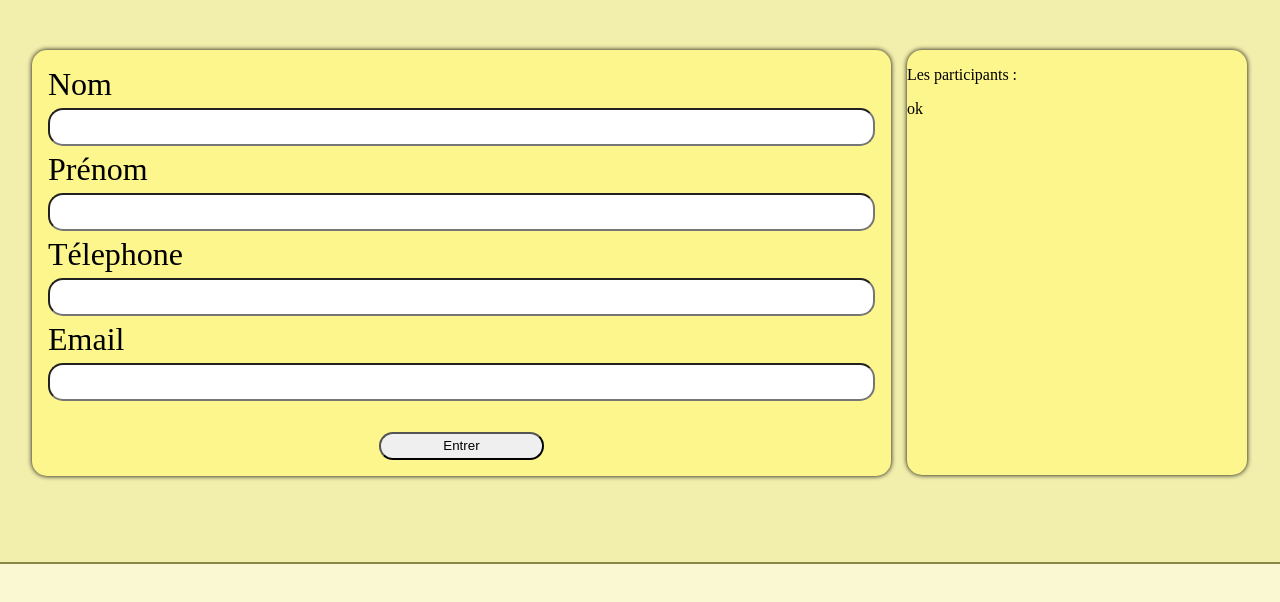
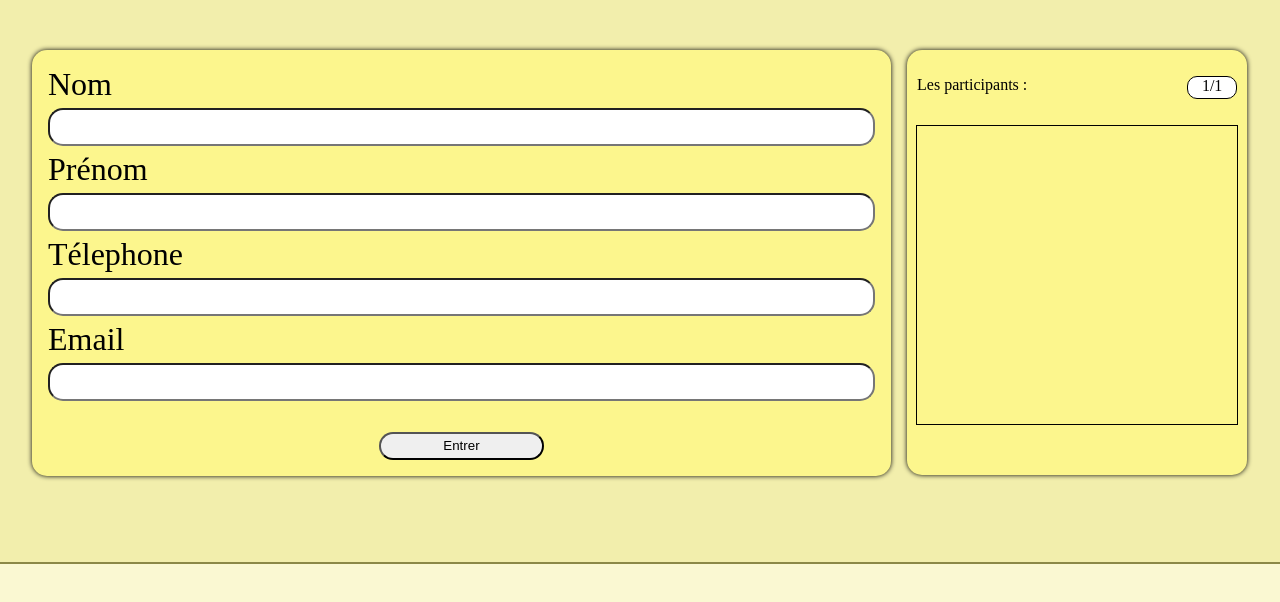
Before and after one commit to Lahcen-akdime/Youcode-Sprint-1-bref4, a plain HTML site: page index.html in a window 1280 px wide. Both pictures are taken after a click on the button "Entrer". Shown: the part 152-754 px from the top of the page. Drawn offline with Linux system fonts and the light colour scheme.

Commit message:
dans cette version j'ajoute le conteur de paricipant qui lier par le nombre des billiet

```diff
--- a/index.html
+++ b/index.html
@@ -73,17 +73,19 @@
             <p class="titre">______________________</p>
         </div>
         <div class="clickdivs">
-            <div onclick= toadd() class="plus">
+            <div onclick=toadd() class="plus">
                 <img src="Les images/plus-icon-download-png-and-vector-17.png" class="plusimage">
                 <p style="font-size: 2rem;margin: 0;">Adder un billet</p>
             </div>
             <div class="conteur">
                 <p id="lesbillets">1</p>
-                <div ><p>totale à payer :<span id="totale"></span></p> </div>
+                <div>
+                    <p>totale à payer :<span id="totale"></span></p>
+                </div>
 
             </div>
 
-            <div onclick= toremove()  class="moin">
+            <div onclick=toremove() class="moin">
                 <img src="Les images/1270000.png" class="moinimage">
                 <p style="font-size: 2rem;margin: 18px;display: block;">Remover un billet</p>
             </div>
@@ -91,7 +93,7 @@
 
         </div>
         <div class="suivant-précedent">
-            <div><button id="back"  onclick=returnto1()>Précedent</button></div>
+            <div><button id="back" onclick=returnto1()>Précedent</button></div>
             <div><button id="go" onclick=goto3()>Suivante </button></div>
 
         </div>
@@ -108,20 +110,24 @@
                     <label id="nom">Nom </label>
                     <input type="text" id="setting">
                     <label id="nom">Prénom</label>
-                    <input type="text" id="setting" >
+                    <input type="text" id="setting">
                     <label id="nom">Télephone </label>
-                    <input type="number" id="setting" >
+                    <input type="number" id="setting">
                     <label id="nom">Email </label>
                     <input type="email" id="setting">
                 </form>
-                <button id="entrer">Entrer</button>
+                <button id="entrer" onclick=startloop()>Entrer</button>
             </div>
             <div class="informations">
-                <div style="">
+                <div id="toflex">
                     <p>Les participants : </p>
-                <p id="combien">ok</p>
+                    <p id="combien">!?</p>
+                </div>
+                <div id="liste">
+
                 </div>
             </div>
+
         </div>
     </div>
 
--- a/index.js
+++ b/index.js
@@ -62,4 +62,14 @@ tohide.style.display="flex" ;
 function goto3(){
 tohide2.style.display="none" ;
 title.textContent="______________________ Troisiéme étape ______________________";
+startloop() ;
 }
+let first=1
+function startloop(){
+for(first;first<=conteur;first++){
+    document.getElementById("combien").textContent=first + "/" + conteur;
+    first += 1 ;
+    return;
+
+}
+}
--- a/style.css
+++ b/style.css
@@ -232,12 +232,16 @@ height: 100%;
 width: 20rem;
 border-radius: 15px;
 font-size: 1.4rem;
+border: 2px solid #8B8847;
+color: #58562d;
 }
 #go{
     height: 100%;
 width: 20rem;
 border-radius: 15px;
 font-size: 1.4rem;
+border: 2px solid #8B8847;
+color: #58562d;
 }
 
 /* ================== Etape 3 ==================== */
@@ -277,9 +281,11 @@ padding: 1rem;
     border-radius: 15px;
     width: 28%;
     background-color: #fcf68d;
-
+display: flex;
+flex-direction: column;
 }
 #toflex{
+    padding: 3%;
 display: flex;justify-content: space-between;
 }
 #nom{
@@ -307,3 +313,18 @@ border-radius: 15px;
     background-color: #EEE875;
     font-size: 0.9rem;
 }
+#combien{
+    border: 1px solid black;
+height:1.3rem;
+width: 3rem;
+text-align: center;
+background-color: white;
+border-radius: 10px;
+}
+#liste{
+    border: 1px solid black;
+height: 70%;
+width:94%;
+align-self: center;
+
+}
```
Lines whose indentation alone changed are shown as unchanged.
